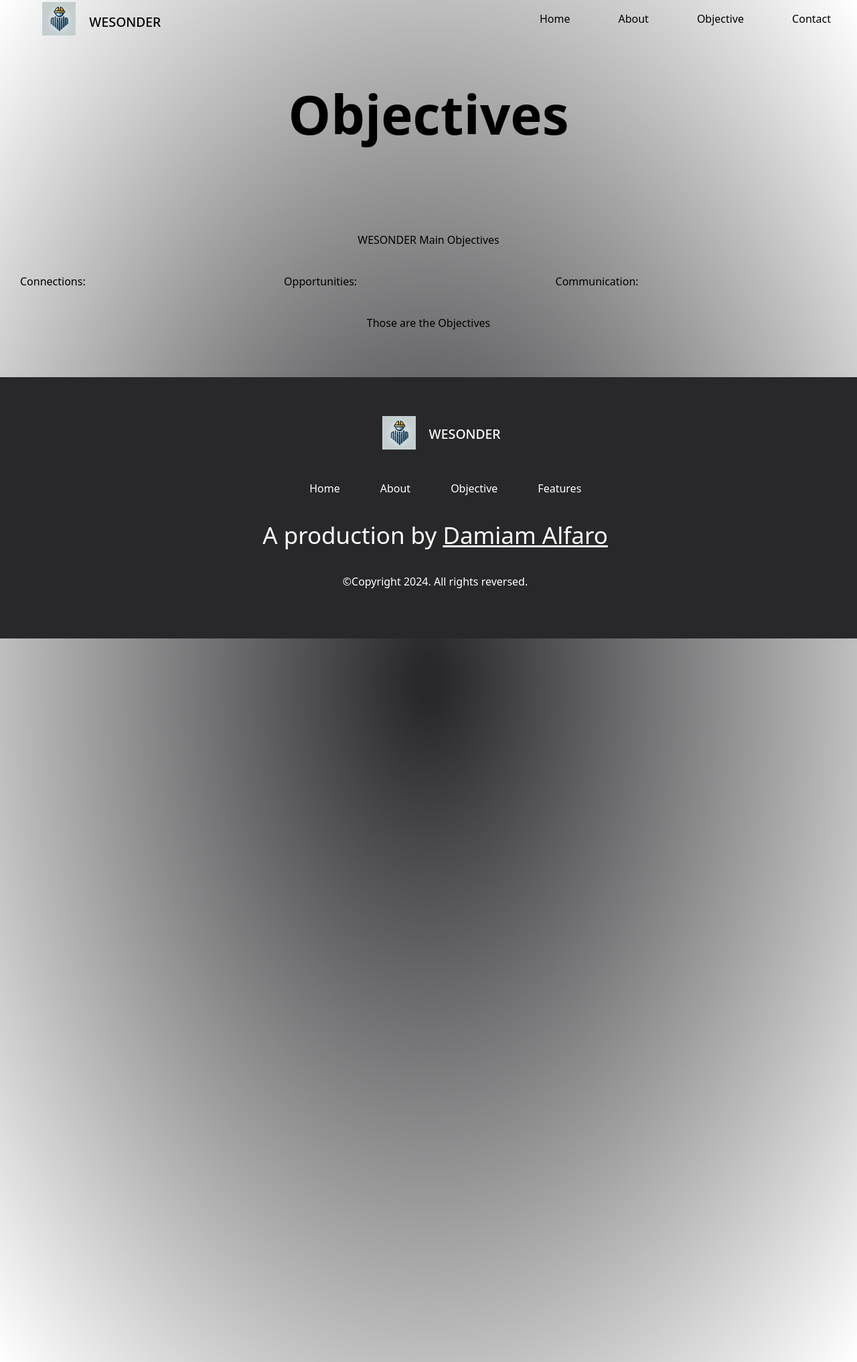
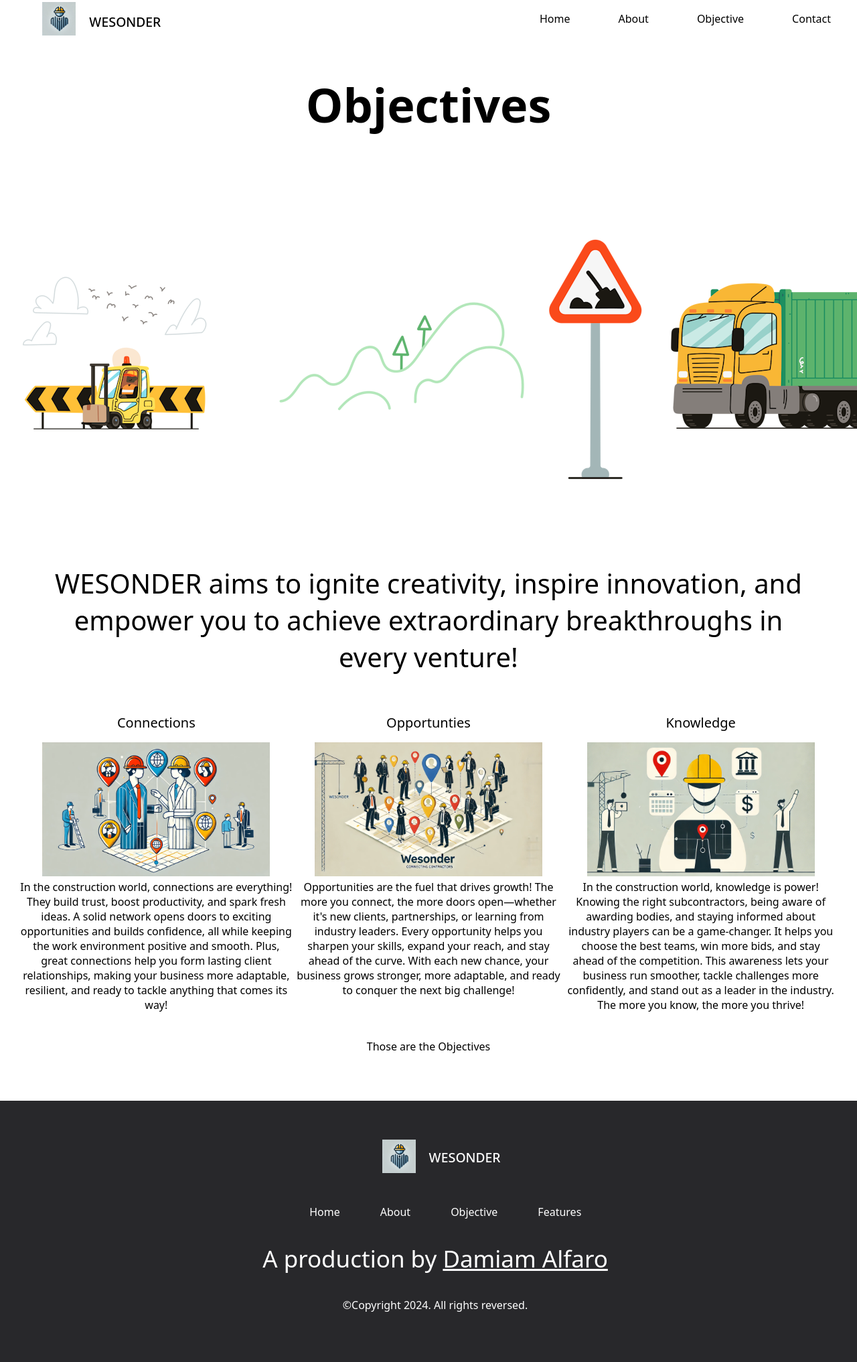
Before and after one commit to DamiamAlfaro/Wesonder, a PHP site: page /objective/ in a window 1280 px wide. Shown: the whole page at 67% size. Run offline with PHP 8.4, Linux system fonts and the light colour scheme.

Commit message:
Improving the Objectives section and enhancing the aesthetics of the site with illustrations

```diff
--- a/notes_wesonder.txt
+++ b/notes_wesonder.txt
@@ -289,3 +289,8 @@ September 30, 2024
 
 	1. Describing the six features.
 	2. For the Contact Section, do not let the user proceed until he finishes with everything, including the message.
+
+
+October 1, 2024
+
+	1. A beautiful aspect about
--- a/website/objective/index.html
+++ b/website/objective/index.html
@@ -32,13 +32,56 @@
     </nav>
 	<main>
 		<h1 class="section-name">Objectives</h1>
-
+        <div class="illustration-section">
+            <div class="illustration-section-image">
+                <img src="../pictures/illustration_1.png">
+            </div>
+            <div class="illustration-section-image">
+                <img src="../pictures/illustration_2.png">
+            </div>
+            <div class="illustration-section-image">
+                <img src="../pictures/illustration_3.png">
+            </div>
+            <div class="illustration-section-image">
+                <img src="../pictures/illustration_4.png">
+            </div>
+        </div>
 		<div class="objective-section">
-			<div class="objective-sectionheader">WESONDER Main Objectives</div>
+			<div class="objective-sectionheader">WESONDER aims to ignite creativity, inspire innovation, and empower you to achieve extraordinary breakthroughs in every venture!</div>
             <div class="objective-sectionfooter">Those are the Objectives</div>
-            <div class="objective-sectionleft">Connections:</div>
-            <div class="objective-sectionmiddle">Opportunities:</div>
-            <div class="objective-sectionright">Communication:</div>
+            <div class="objective-sectionleft">
+                <div class="section-left-title">
+                    Connections
+                </div>
+                <div class="section-left-image">
+                    <img src="../pictures/wesonder_illustration_1.png" width="340px" height="200px">
+                </div>
+                <div class="section-left-text">
+                    In the construction world, connections are everything! They build trust, boost productivity, and spark fresh ideas. A solid network opens doors to exciting opportunities and builds confidence, all while keeping the work environment positive and smooth. Plus, great connections help you form lasting client relationships, making your business more adaptable, resilient, and ready to tackle anything that comes its way!
+                </div>
+            </div>
+            <div class="objective-sectionmiddle">
+                <div class="section-middle-title">
+                    Opportunties
+                </div>
+                <div class="section-middle-image">
+                    <img src="../pictures/wesonder_illustration_2.png" width="340px" height="200px">
+                </div>
+                <div class="section-middle-text">
+                    Opportunities are the fuel that drives growth! The more you connect, the more doors open—whether it's new clients, partnerships, or learning from industry leaders. Every opportunity helps you sharpen your skills, expand your reach, and stay ahead of the curve. With each new chance, your business grows stronger, more adaptable, and ready to conquer the next big challenge!
+                </div>
+            </div>
+            <div class="objective-sectionright">
+                <div class="section-right-title">
+                    Knowledge
+                </div>
+                <div class="section-right-image">
+                    <img src="../pictures/Knowledge_picture.png" width="340px" height="200px">
+                </div>
+                <div class="section-right-text">
+                    In the construction world, knowledge is power! Knowing the right subcontractors, being aware of awarding bodies, and staying informed about industry players can be a game-changer. It helps you choose the best teams, win more bids, and stay ahead of the competition. This awareness lets your business run smoother, tackle challenges more confidently, and stand out as a leader in the industry. The more you know, the more you thrive!
+                </div>
+            </div>
 		</div>
 
 
--- a/website/styles.css
+++ b/website/styles.css
@@ -5,7 +5,7 @@ html, body {
     flex-direction: column; /* Make the body a flex container */
     max-width: 100%;
     overflow-x: hidden;
-    background: radial-gradient(#28282B 2%, #ffffff);
+    background: linear-gradient(#ffffff, #ffffff, #ffffff, #ffffff 85%, #28282B 130%);
     font-family: system-ui;
 }
 
@@ -80,7 +80,8 @@ ul li {
 .section-name {
     text-align: center;
     width: 100%;
-    font-size: 80px;
+    font-size: 70px;
+    margin-bottom: 10%;
 }
 
 /*CRUST*/
@@ -109,6 +110,20 @@ ul li {
 }
 
 
+.illustration-section {
+    width: auto;
+    display: flex;
+    align-items: center;
+    margin: 0;
+}
+
+.illustration-section-image {
+    margin-left: auto;
+    margin-right: auto;
+    max-width: 50%;
+    max-height: 50%;
+}
+
 
 /*GENERAL*/
 
@@ -131,6 +146,8 @@ ul li {
     grid-area: header;
     padding: 40px;
     text-align: center;
+    margin-top: 3%;
+    font-size: 40px;
 }
 
 .objective-sectionfooter {
@@ -141,15 +158,34 @@ ul li {
 
 .objective-sectionleft {
     grid-area: left;
+    text-align: center;
 }
 
 .objective-sectionmiddle {
     grid-area: middle;
+    text-align: center;
 }
 
 .objective-sectionright {
     grid-area: right;
+    text-align: center;
 }
+
+.section-left-title {
+    font-size: 20px;
+    margin: 4%;
+}
+
+.section-middle-title {
+    font-size: 20px;
+    margin: 4%;
+}
+
+.section-right-title {
+    font-size: 20px;
+    margin: 4%;
+}
+
 
 
 
```
Also changed, not shown: BiddingSites/awarding_bodies_bidding_sites.csv, website/pictures/communication_example.png (added), website/pictures/communication_example2.png (added), website/pictures/illustration_1.png (added), website/pictures/illustration_2.png (added), website/pictures/illustration_3.png (added), website/pictures/illustration_4.png (added), website/pictures/illustration_5.png (added), website/pictures/illustration_6.png (added), website/pictures/illustration_7.png (added), website/pictures/illustration_8.png (added), website/pictures/illustration_9.png (added), website/pictures/knowledge_picture.png (added), 2 other files.
